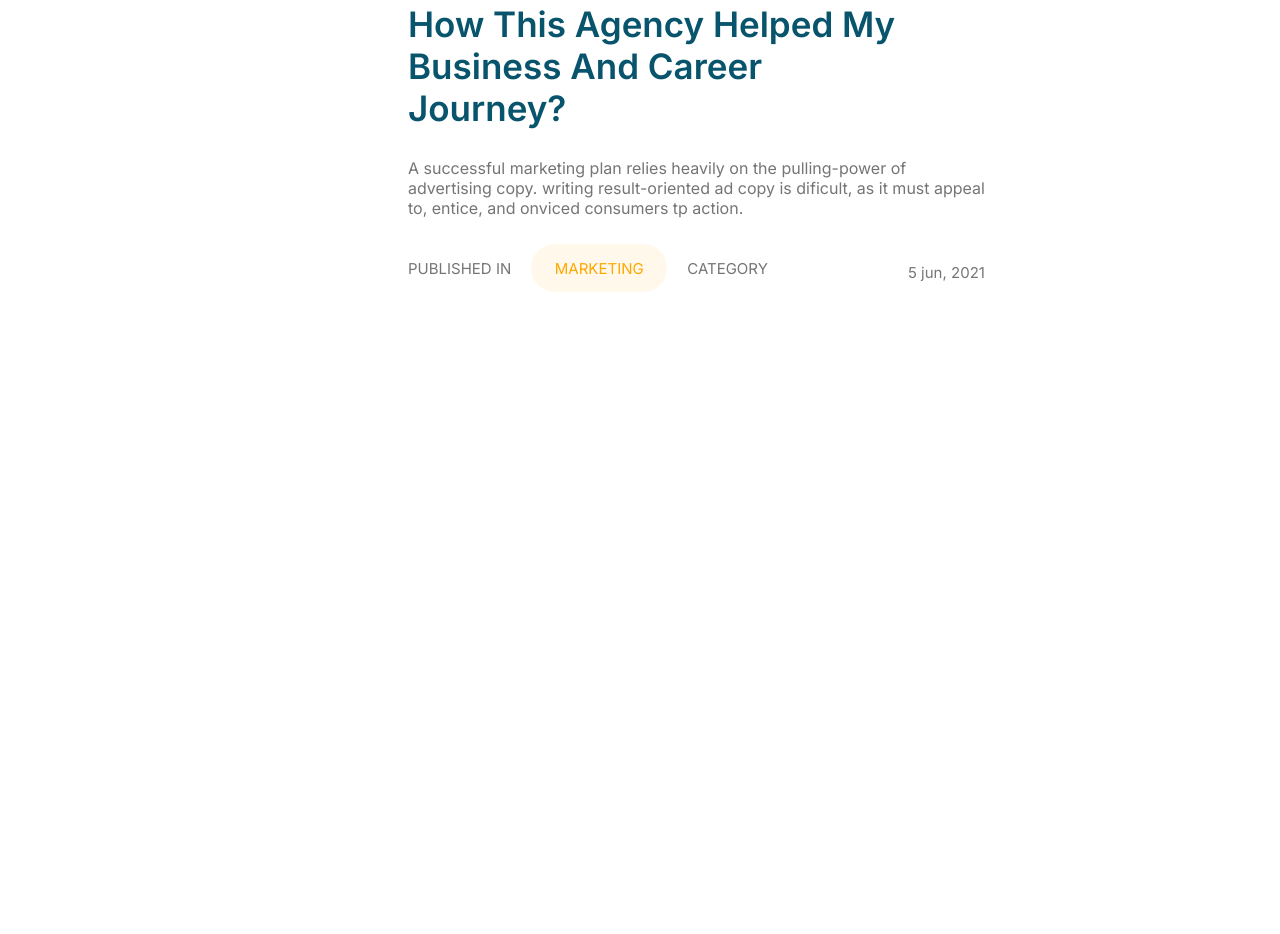
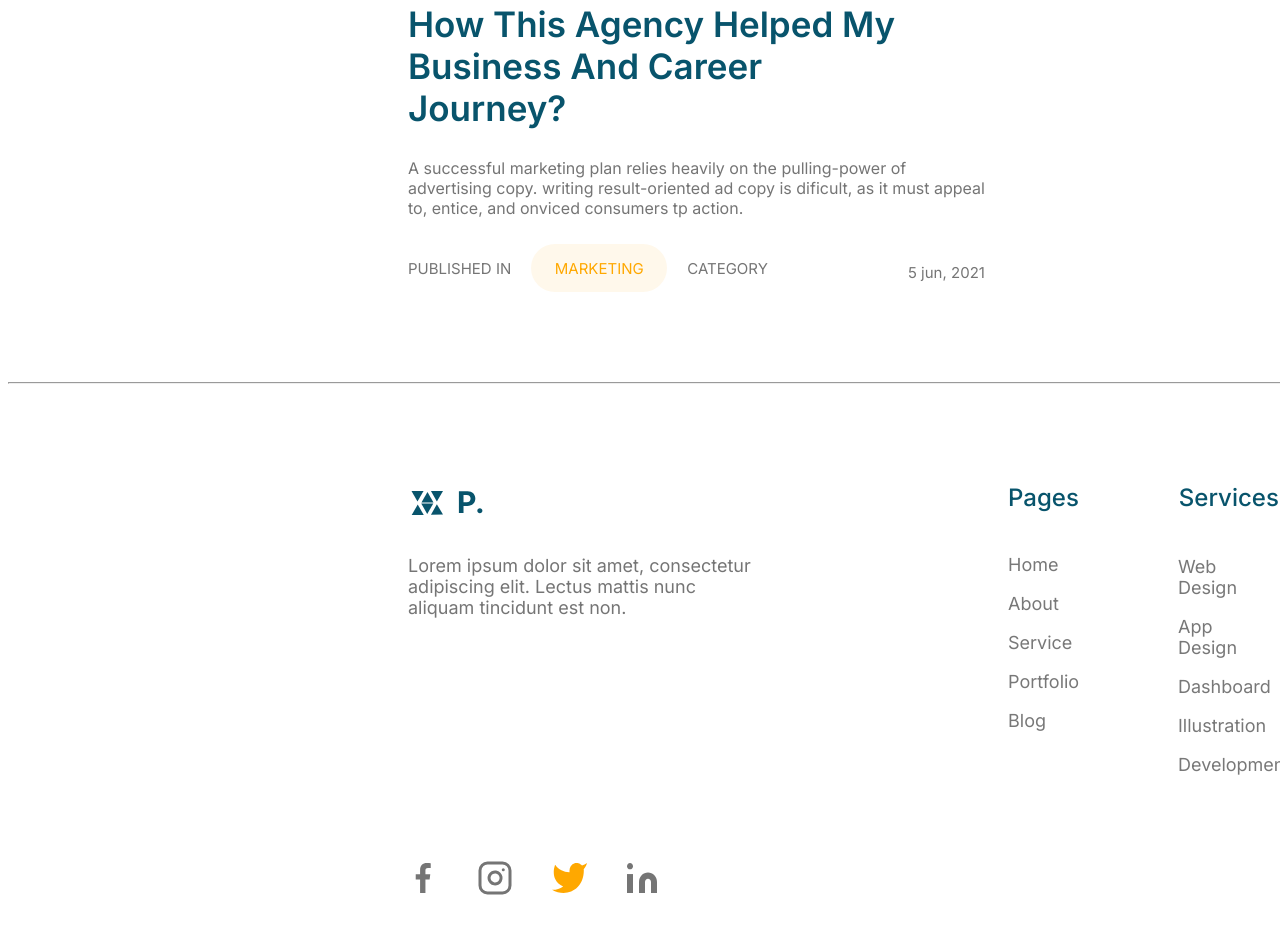
Before and after one commit to umarovl7/pportfolio, a plain HTML site: page assets/images/index.html in a window 1280 px wide. Shown: the part 5301-6235 px from the top of the page. Before the commit the page ends 5608 px from the top, so only its background shows below. Drawn offline with Linux system fonts and the light colour scheme; a web font is replaced by a local one.

Commit message:
project done

```diff
--- a/assets/images/index.html
+++ b/assets/images/index.html
@@ -223,9 +223,49 @@
         </section>
         </maiin>
 
+        <hr class="styled_hr">
+        <footer>
+        <div class="flogo">
+            <img src="/assets/icons/plogo.svg" alt="">
+            <h5>Lorem ipsum dolor sit amet, consectetur
+                adipiscing elit. Lectus mattis nunc
+                aliquam tincidunt est non.</h5>
+        </div>
+        <div class="page">
+            <p class="pages">Pages</p>
+            <p class="service">Services</p>
+            <p class="contact">Contact</p>
+        </div>
+        <div class="home">
+            <p class="about">Home</p>
+            <p class="about">About</p>
+            <p class="about">Service</p>
+            <p class="about">Portfolio</p>
+            <p class="about">Blog</p>
+        </div>
 
-        <footer>
+        <div class="xizmatlar">
+            <p class="designn">Web Design</p>
+            <p class="designn">App Design</p>
+            <p class="designn">Dashboard</p>
+            <p class="designn">Illustration</p>
+            <p class="designn">Development</p>
+        </div>
+        <div class="numberr">
+            <p class="email">+00 88 999 888 22</p>
+            <p class="email">example@gmail.com</p>
+            <p class="email">www.portfolio.com</p>
+            <p class="email">44, Housing State, 3200</p>
+        </div>
+          <div class="iconchalar">
+            <img src="/assets/icons/facebook.svg" alt="facdee" class="face">
+            <img src="/assets/icons/instagram.svg" alt="inste" class="insta">
+            <img src="/assets/icons/twitter.svg" alt="twt" class="twitt">
+            <img src="/assets/icons/in.svg" alt="inku" class="inn">
+          </div>
+          <div class="unknown">
 
+          </div>
         </footer>
 </body>
 
--- a/assets/style.css
+++ b/assets/style.css
@@ -572,6 +572,7 @@ margin-top: -10px;
     border-radius: 30px;
     border: none;
     width: 191px;
+    box-shadow: 0px 2.77px 2.21px 0px rgba(255, 166, 58, 0.0197);
     height: 61px;
     color: rgba(255, 255, 255, 1);
     font-family: "Inter";
@@ -638,3 +639,81 @@ margin-top: -10px;
         margin-left: 900px;
         margin-top: -30px;
 }
+.styled_hr{
+  color: rgba(212, 212, 212, 1);
+  width: 1900px;
+  margin-top: 100px;
+}
+.flogo{
+    margin-left: 400px;
+    margin-top: 100px;
+}
+.flogo h5{
+    color: rgba(117, 117, 117, 1);
+    font-family: "Inter";
+    font-size: 18px;
+    font-weight: 400;
+    width: 344px;
+}
+.page{
+    display: flex;
+    gap: 100px;
+    margin-left: 1000px;
+    margin-top: -190px;
+}
+.pages{
+    color: rgba(8, 84, 108, 1);
+    font-family: "Inter";
+    font-size: 24px;
+    font-weight: 500;
+}
+.service{
+    color: rgba(8, 84, 108, 1);
+    font-family: "Inter";
+    font-size: 24px;
+    font-weight: 500;
+}
+.contact{
+    color: rgba(8, 84, 108, 1);
+    font-family: "Inter";
+    font-size: 24px;
+    font-weight: 500;
+}
+.home{
+    margin-left: 1000px;
+}
+.about{
+    color: rgba(120, 120, 120, 1);
+    font-family: "Inter";
+    font-size: 18px;
+    font-weight: 400;
+}
+.xizmatlar{
+    margin-left: 1170px;
+    margin-top: -193px;
+}
+.designn{
+    color: rgba(120, 120, 120, 1);
+    font-family: "Inter";
+    font-size: 18px;
+    font-weight: 400;
+}
+.numberr{
+    margin-left: 1370px;
+    margin-top: -195px;
+}
+.email{
+    color: rgba(120, 120, 120, 1);
+    font-family: "Inter";
+    font-size: 18px;
+    font-weight: 400;
+}
+.iconchalar{
+    display: flex;
+    gap: 40px;
+    margin-left: 400px;
+    margin-top: -40px;
+}
+.unknown{
+    margin-top: 150px;
+}
```
Also changed, not shown: assets/icons/facebook.svg (added), assets/icons/in.svg (added), assets/icons/instagram.svg (added), assets/icons/plogo.svg (added), assets/icons/twitter.svg (added).
